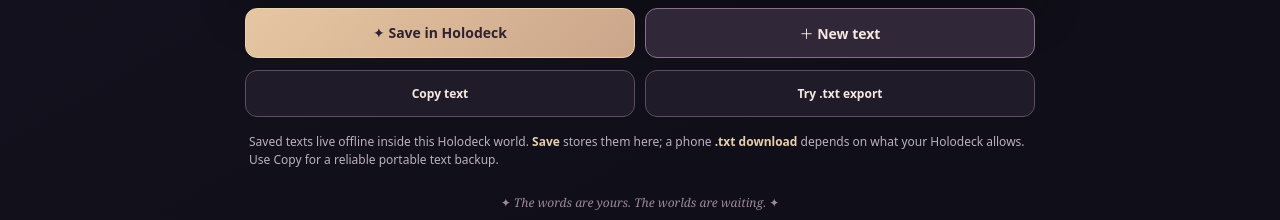
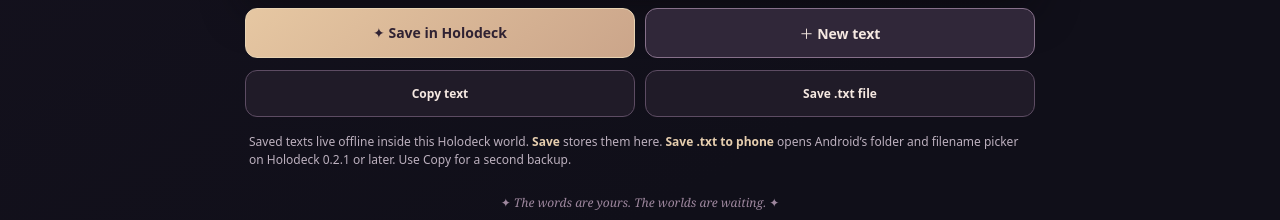
Before and after one commit to harbolddavid-wq/nova-starfall-defense, a plain HTML site: page experiences/nova-text-desk/index.html in a window 1280 px wide. Shown: the part 772-992 px from the top of the page. Drawn offline with Linux system fonts and the light colour scheme.

Commit message:
Prepare Text Desk 1.0.1 index.html

```diff
--- a/experiences/nova-text-desk/index.html
+++ b/experiences/nova-text-desk/index.html
@@ -10,9 +10,9 @@
 <label class="sr-only" for="docBody">Write your text</label><textarea id="docBody" rows="14" spellcheck="true" placeholder="Once upon a time…&#10;&#10;Or just write whatever is on your mind." aria-label="Document text"></textarea>
 <div class="stats"><span id="counts">0 words · 0 characters</span><span id="updated">New document</span></div></div>
 <div class="mainActions"><button id="saveBtn" class="primary">✦ Save in Holodeck</button><button id="newBtn">＋ New text</button></div>
-<div class="sideActions"><button id="copyBtn">Copy text</button><button id="downloadBtn">Try .txt export</button></div>
+<div class="sideActions"><button id="copyBtn">Copy text</button><button id="downloadBtn">Save .txt file</button></div>
 <div id="copyPanel" hidden><div class="hint"><strong>Copy fallback</strong> — hold or select the text below, then tap Copy. Paste it into any text app to save a real .txt file.</div><textarea id="copyArea" readonly aria-label="Selectable export text"></textarea></div>
-<p class="hint">Saved texts live offline inside this Holodeck world. <strong>Save</strong> stores them here; a phone <strong>.txt download</strong> depends on what your Holodeck allows. Use Copy for a reliable portable text backup.</p></section>
+<p class="hint">Saved texts live offline inside this Holodeck world. <strong>Save</strong> stores them here. <strong>Save .txt to phone</strong> opens Android’s folder and filename picker on Holodeck 0.2.1 or later. Use Copy for a second backup.</p></section>
 <section id="shelf" class="pane" hidden><div class="shelfHead"><div><h2>My little library</h2><p>Tap a title to continue writing.</p></div><button id="shelfNew">＋ New</button></div><div id="documents" class="documents"></div><div id="empty" class="empty" hidden><div class="emptyIcon">✧</div><strong>Blank pages are full of possibilities.</strong><p>Write something, save it, and it will live here.</p><button id="emptyNew">Start writing</button></div>
 <p class="hint">Documents are private to this world on this device. Clearing app data or removing its storage can erase them—copy important writing somewhere else too.</p></section>
 <div id="notice" role="status" aria-live="polite" class="notice" hidden></div>
```
